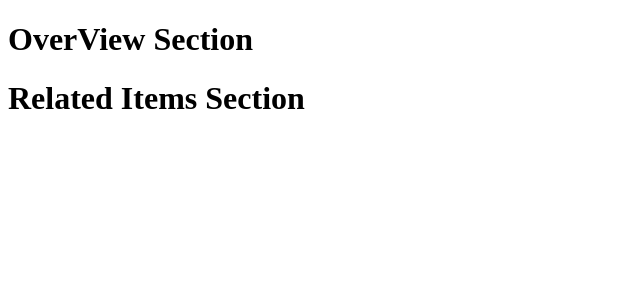
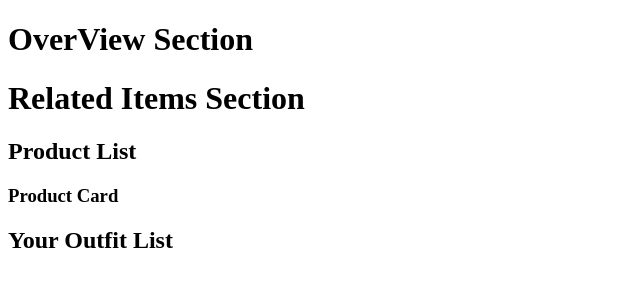
Before and after one commit to rpp2209-gluon/fec, a React (Create React App) app in the folder public/: page / in a window 1280 px wide. Shown: the top 300 px of the page, without its empty margins (0-640 px from the left). Built offline with nearby package versions, Linux system fonts and the light colour scheme; the HTML template or start-up script is replaced by a standard one.

Commit message:
Initial layout of components

```diff
--- a/public/src/App.js
+++ b/public/src/App.js
@@ -2,7 +2,7 @@ import React from "react";
 import Overview from "./Components/overview/overview.jsx";
 import Questions from "./Components/questions.jsx";
 import Ratings from "./Components/ratings.jsx";
-import RelatedItems from "./Components/relateditems.jsx";
+import RelatedItems from "./Components/relateditems/relateditems.jsx";
 
 function App () {
 
--- a/public/src/Components/relateditems.jsx
+++ /dev/null
@@ -1,9 +0,0 @@
-import React from "react";
-
-function RelatedItems () {
-  return (
-    <h1>Related Items Section</h1>
-  )
-};
-
-export default RelatedItems;
--- /dev/null
+++ b/public/src/Components/relateditems/productcard.jsx
@@ -0,0 +1,9 @@
+import React from "react";
+
+function ProductCard (props) {
+  return (
+    <h3>Product Card</h3>
+  )
+};
+
+export default ProductCard;
--- /dev/null
+++ b/public/src/Components/relateditems/productlist.jsx
@@ -0,0 +1,15 @@
+import React from "react";
+import ProductCard from "./productcard.jsx";
+
+function ProductList (props) {
+  return (
+    <div>
+      <h2>Product List</h2>
+    <div>
+      <ProductCard />
+    </div>
+    </div>
+  )
+};
+
+export default ProductList;
--- /dev/null
+++ b/public/src/Components/relateditems/relateditems.jsx
@@ -0,0 +1,17 @@
+import React from "react";
+import ProductList from "./productlist.jsx";
+import YourOutfitList from "./youroutfitlist.jsx";
+
+function RelatedItems () {
+  return (
+    <div>
+      <h1>Related Items Section</h1>
+    <div>
+      <ProductList />
+      <YourOutfitList />
+    </div>
+    </div>
+  )
+};
+
+export default RelatedItems;
--- /dev/null
+++ b/public/src/Components/relateditems/youroutfitlist.jsx
@@ -0,0 +1,9 @@
+import React from "react";
+
+function YourOutfitList (props) {
+  return (
+    <h2>Your Outfit List</h2>
+  )
+};
+
+export default YourOutfitList;
```
